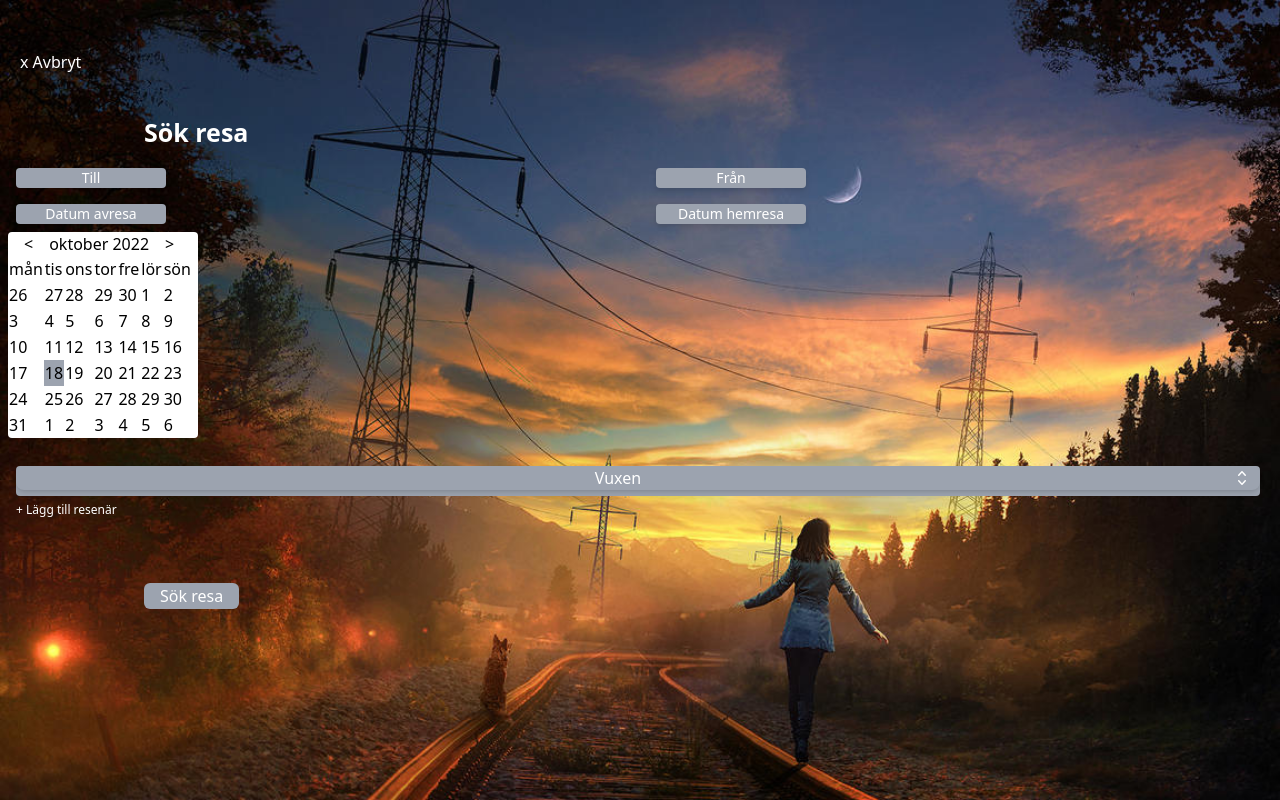
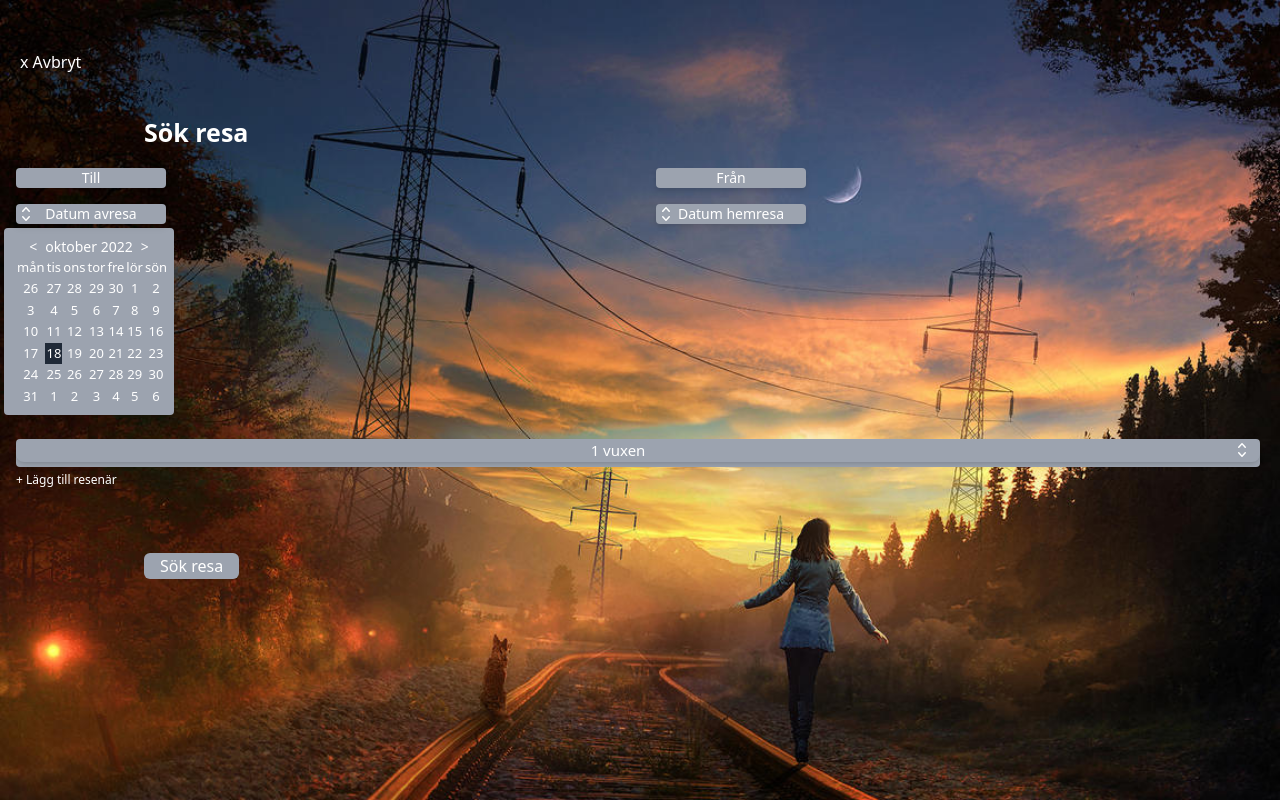
Before and after one commit to adamLundstedt/trainmaster, a Next.js app: page /search-trip in a window 1280 px wide. Both pictures are taken after a click on the element "Datum avresa". Built offline with nearby package versions, Linux system fonts and the light colour scheme.

Commit message:
Datepicker

```diff
--- a/components/DatePicker.js
+++ b/components/DatePicker.js
@@ -4,7 +4,7 @@ export default function DatePicker({ dateSetter }) {
   // Fix for if someone using this component
   // is stupid enough to not provide a function
   // we call when the date changes
-  dateSetter = typeof dateSetter === "function" ? dateSetter : () => {};
+  dateSetter = typeof dateSetter === "function" ? dateSetter : () => { };
 
   let months = [
     "januari",
@@ -81,12 +81,13 @@ export default function DatePicker({ dateSetter }) {
     let x = new Date(today.getTime());
     x.setMonth(x.getMonth() + 1);
     setToday(x);
+
   };
 
   // return different css class if markedDate
   const getClass = (date) => {
     if (markedDate.toDateString() === date.toDateString()) {
-      return "bg-gray-400";
+      return "bg-gray-800";
     }
     return "";
   };
@@ -99,17 +100,17 @@ export default function DatePicker({ dateSetter }) {
   };
 
   return (
-    <div className="bg-white rounded w-[190px] m-2">
-      <h1>
-        <span className="m-4" onClick={back}>
+    <div className="bg-gray-400 text-white rounded w-[170px] pb-2 pt-2 m-1">
+      <h1 className="text-center text-[14px]">
+        <span className="m-2" onClick={back}>
           &lt;
         </span>
         {month}
-        <span className="m-4" onClick={forward}>
+        <span className="m-2" onClick={forward}>
           &gt;
         </span>
       </h1>
-      <table>
+      <table className="text-center text-[13px] ml-3">
         <tr>
           {weekdays.map((x, i) => (
             <td key={i}>{x.slice(0, 3)}</td>
--- a/pages/index.js
+++ b/pages/index.js
@@ -5,13 +5,11 @@ export default function Home() {
   return (
     <div className="h-screen w-full ">
       <Navbar />
-      <div className="pt-[10px]">
-        <div className="text-white font-bold text-[25px] m-20 md:text-[80px] ">
-          Vart vill du resa?
-        </div>
-        <div className="w-[200px] ml-20 bg-gray-400 cursor-pointer text-center drop-shadow-md shadow-black text-white rounded text-sm">
-          <Link href="/search-trip">Sök resa</Link>
-        </div>
+      <div className="pt-[10px] text-white font-bold text-[25px] m-20 md:text-[80px] ">
+        Vart vill du resa?
+      </div>
+      <div className="w-[200px] ml-20 bg-gray-400 cursor-pointer text-center drop-shadow-md shadow-black text-white rounded text-sm">
+        <Link href="/search-trip">Sök resa</Link>
       </div>
     </div>
   );
--- a/pages/search-trip.js
+++ b/pages/search-trip.js
@@ -2,16 +2,14 @@ import { useState } from "react";
 import { CheckIcon, ChevronUpDownIcon } from "@heroicons/react/20/solid";
 import { Listbox, Transition } from "@headlessui/react";
 import ExitButton from "../components/ExitButton";
-import DatePicker from "react-datepicker";
-import "react-datepicker/dist/react-datepicker.css";
 import Link from "next/link";
 import NewDatePicker from "../components/DatePicker";
 
 const typeOfTicket = [
-  { id: 1, name: "Vuxen" },
-  { id: 2, name: "Barn" },
-  { id: 3, name: "Student" },
-  { id: 5, name: "Senior" },
+  { id: 1, name: "1 vuxen" }, //ska vi lägga till priset här också?
+  { id: 2, name: "1 barn" },
+  { id: 3, name: "1 student" },
+  { id: 5, name: "1 senior" },
 ];
 
 export default function SearchTrip() {
@@ -20,9 +18,6 @@ export default function SearchTrip() {
   const [startDateText, setStartDateText] = useState("Datum avresa");
   const [endDateText, setEndDateText] = useState("Datum hemresa");
 
-  function AddTraveller() {
-    console.log("hejhej");
-  }
 
   function getStartDateAndPutInMyTextField(date) {
     setStartDateText(date.toISOString().split("T")[0]);
@@ -43,7 +38,6 @@ export default function SearchTrip() {
   }
 
   return (
-    //<div className="bg-[url('/background.jpeg')] w-full h-screen bg-cover bg-center bg-no-repeat">
     <div className="h-screen w-full pt-[50px] ">
       <ExitButton />
       <a className="text-white font-bold text-[25px] ml-36 ">Sök resa</a>
@@ -55,16 +49,23 @@ export default function SearchTrip() {
           Från
         </div>
         <div
-          className="w-[150px] mt-4 ml-4 bg-gray-400 cursor-pointer text-center drop-shadow-md shadow-black text-white rounded text-sm"
+          className="w-[150px]  mt-4 ml-4 bg-gray-400 cursor-pointer text-center drop-shadow-md shadow-black text-white rounded text-sm"
           onClick={toggleStartDatePicker}
-        >
+        ><ChevronUpDownIcon
+            className="h-5 w-5 absolute text-white"
+            aria-hidden="true"
+          />
           {startDateText}
         </div>
         <div
           className="w-[150px] mt-4 ml-4 bg-gray-400 cursor-pointer text-center drop-shadow-md shadow-black text-white rounded text-sm"
           onClick={toggleEndDatePicker}
-        >
+        >  <ChevronUpDownIcon
+            className="h-5 w-5 absolute text-white"
+            aria-hidden="true"
+          />
           {endDateText}
+
         </div>
         <div>
           <div className={startDatePickerShown ? "" : "hidden"}>
@@ -78,7 +79,7 @@ export default function SearchTrip() {
         </div>
       </div>
 
-      <div className="mt-5">
+      <div className="mt-5 text-[15px]">
         <MyListBox />
         <button
           onClick={() => AddTraveller()}
@@ -106,7 +107,7 @@ function MyListBox() {
     <div className="ml-4 bg-gray-400 rounded text-white mr-5">
       <Listbox value={selected} onChange={setSelected}>
         <div className="relative">
-          <Listbox.Button className="relative w-full cursor-default rounded-lg bg-grey  pr-10 text-center shadow-md focus:outline-none   focus-visible:ring-offset-slate-300 ">
+          <Listbox.Button className="relative w-full cursor-default rounded-lg bg-grey  pr-10 text-center shadow-md    ">
             <span className="block truncate">{selected.name}</span>
             <span className="pointer-events-none absolute inset-y-0 right-0 flex items-center pr-2">
               <ChevronUpDownIcon
@@ -121,13 +122,12 @@ function MyListBox() {
             leaveFrom="opacity-100"
             leaveTo="opacity-0"
           >
-            <Listbox.Options className="absolute mt-1 max-h-60 w-full overflow-auto rounded-md bg-gray-400 py-1 text-base shadow-lg ring-1 ring-black ring-opacity-5 focus:outline-none sm:text-sm">
+            <Listbox.Options className="absolute mt-1 max-h-60 w-full rounded-md bg-gray-400 py-1 shadow-lg ">
               {typeOfTicket.map((type, typeIdx) => (
                 <Listbox.Option
                   key={typeIdx}
                   className={({ active }) =>
-                    `relative cursor-default select-none  pl-8 pr-4 ${
-                      active ? "bg-gray-600 text-white" : "text-white"
+                    `relative cursor-default select-none text-[14px] pl-8 pr-4 ${active ? "bg-gray-600 text-white" : " text-white"
                     }`
                   }
                   value={type}
@@ -135,14 +135,13 @@ function MyListBox() {
                   {({ selected }) => (
                     <>
                       <span
-                        className={`block truncate ${
-                          selected ? "font-medium" : "font-normal"
-                        }`}
+                        className={`block truncate ${selected ? "font-medium" : " font-normal"
+                          }`}
                       >
                         {type.name}
                       </span>
                       {selected ? (
-                        <span className="absolute inset-y-0 left-0 flex items-center pl-3 text-white">
+                        <span className="absolute  inset-y-0 left-0 flex items-center pl-3 text-white">
                           <CheckIcon className="h-5 w-5" aria-hidden="true" />
                         </span>
                       ) : null}
@@ -153,7 +152,7 @@ function MyListBox() {
             </Listbox.Options>
           </Transition>
         </div>
-      </Listbox>
-    </div>
+      </Listbox >
+    </div >
   );
 }
--- a/styles/globals.css
+++ b/styles/globals.css
@@ -9,5 +9,7 @@
     bakground-attachment: fixed;
     background-position: center center;
     background-repeat: none;
+
   }
+
 }
```
